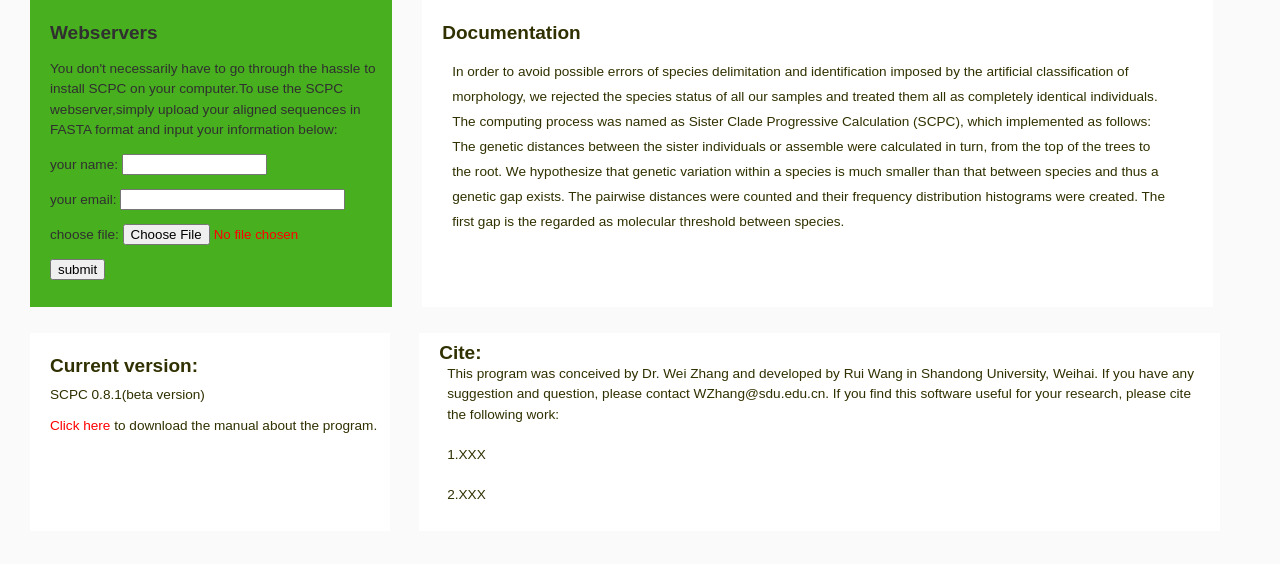
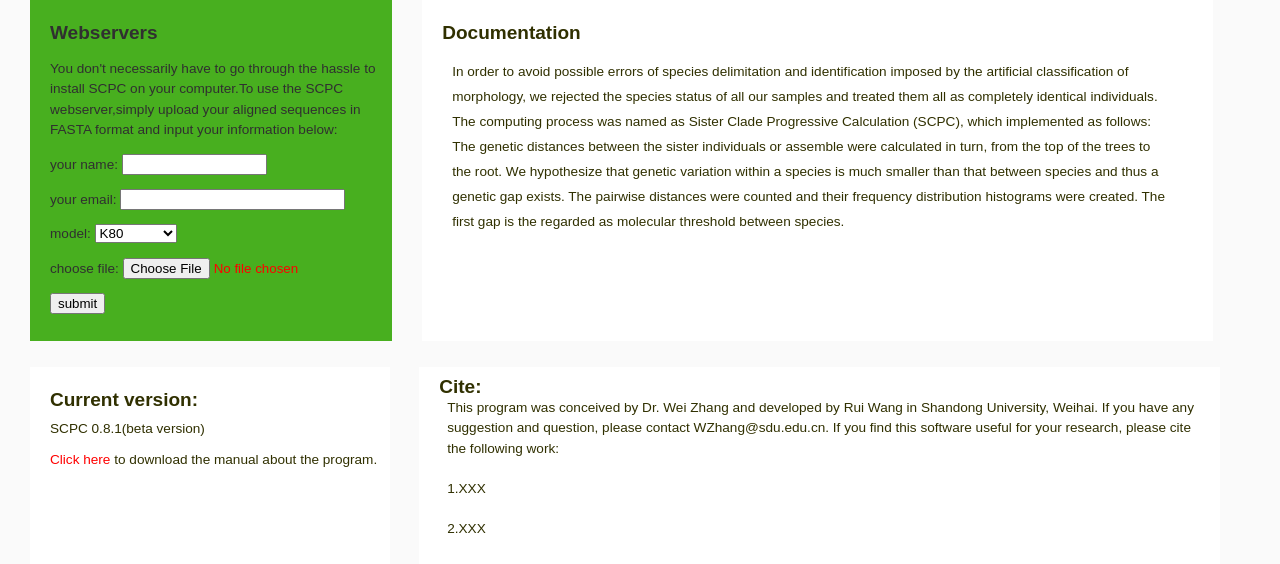
Before and after one commit to biopy3/myfristsite, a Django app: page /home/ in a window 1280 px wide. Shown: the part 252-816 px from the top of the page. Before the commit the page ends 751 px from the top, so only its background shows below. Run offline with Django 3.2, Linux system fonts and the light colour scheme; parts of the project's set-up code (start-up, migrations or seed data) failed here and were passed over.

Commit message:
2018/03/29

```diff
--- a/species_tree/tasks.py
+++ b/species_tree/tasks.py
@@ -181,7 +181,7 @@ def plot_divide_line(list,dir_path):
     plt.close()
 
 @shared_task
-def generate_tree(infile_path,send_email,user_name,access_code):
+def generate_tree(infile_path,send_email,user_name,access_code,model):
     file_name_with_path = os.path.splitext(infile_path)[0]
     dir_path = handle_file(file_name_with_path,infile_path)
     juge_os_and_set_PATH()
@@ -203,7 +203,7 @@ def generate_tree(infile_path,send_email,user_name,access_code):
 
         conn = pyRserve.connect(host='localhost', port=6311)
 
-        distance_dataframe = compute_pairwise_distance(conn,file_name_with_path,'k80')
+        distance_dataframe = compute_pairwise_distance(conn,file_name_with_path,model)
 
         matrix_path = file_name_with_path + '_distance_matrix.csv'
         distance_dataframe.to_csv(matrix_path)
--- a/species_tree/templates/species_tree/home.html
+++ b/species_tree/templates/species_tree/home.html
@@ -58,6 +58,12 @@
         {% csrf_token %}
         <p>your name: {{ userinfo.user }} {{ errors.user }}</p>
         <p>your email: {{ userinfo.email }} {{ errors.email }}</p>
+        <lable for="model">model:</lable>
+        <select name="model">
+            {% for model in modelist %}
+            <option value="{{ model }}"> {{ model }} </option>
+            {% endfor %}
+        </select></br>
         <p>choose file: {{ userinfo.inputfile }} <span>{{ errors.inputfile }}</span></p>
         <strong><input type="submit" value="submit"></strong>
       </form>
--- a/species_tree/views.py
+++ b/species_tree/views.py
@@ -15,6 +15,8 @@ class UserInfo(forms.Form):
     inputfile = forms.FileField(widget=forms.FileInput(attrs={'style':'color:red'}),
                                 error_messages={'required':u'please full in correct file'})
 
+
+modelist = ["K80","JC69","TS","TV","N","raw","F81","K81","F84","BH87", "T92","TN93","GG95","logdet","paralin","indel","indelblock"]
 userinfo = UserInfo()
 
 def document(request):
@@ -27,7 +29,7 @@ def document(request):
     return response
 
 def home_page(request):
-    return render(request,"home.html",{'userinfo': userinfo})
+    return render(request,"home.html",{'userinfo': userinfo,'modelist': modelist})
 
 def download_results(request,access_code):
     try:
@@ -49,11 +51,12 @@ def save_post(request):
             user_name = user_input.cleaned_data['user']
             email = user_input.cleaned_data['email']
             inputfile = request.FILES['inputfile']
+            model = request.GET['model']
             access_code = str(uuid.uuid1())
             record = Records.objects.create(user=user_name, inputfile=inputfile,
                                             access_code=access_code,email=email)
             infile_path = record.inputfile.path
-            generate_tree.delay(infile_path,email,user_name,access_code)
+            generate_tree.delay(infile_path,email,user_name,access_code,model)
             return HttpResponse("Thank you,we will send email for you!")
         else :
             error_msg = user_input.errors
```
